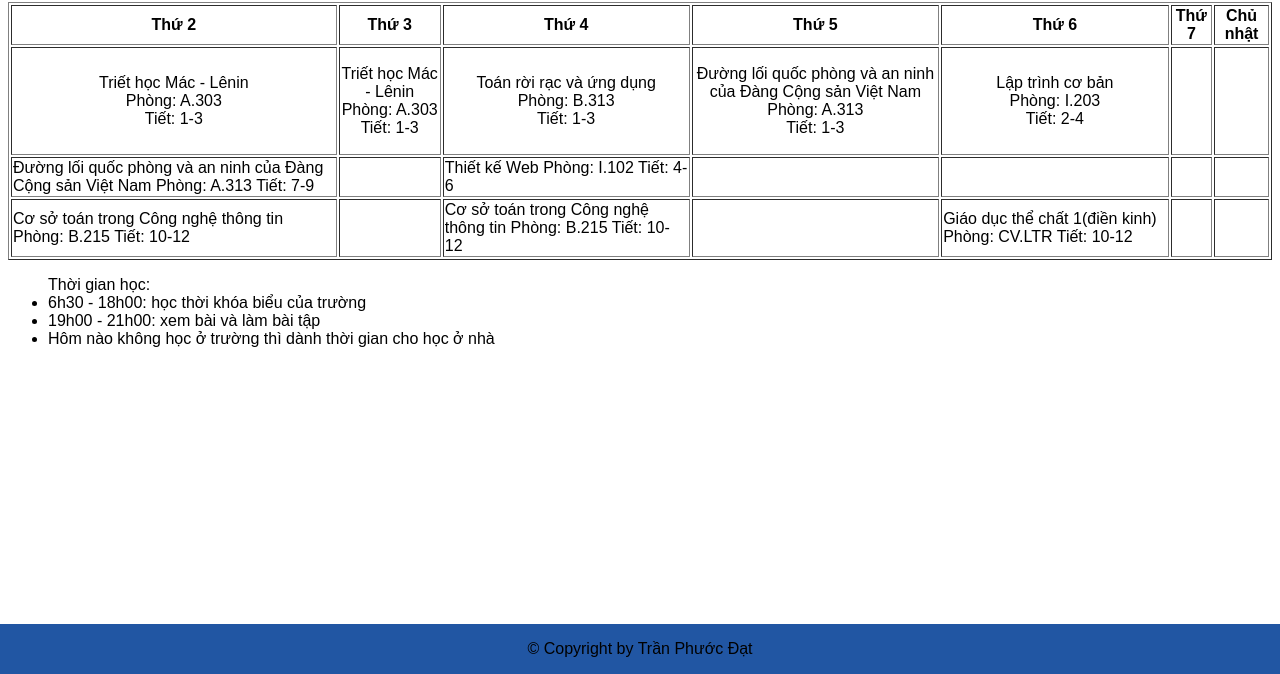
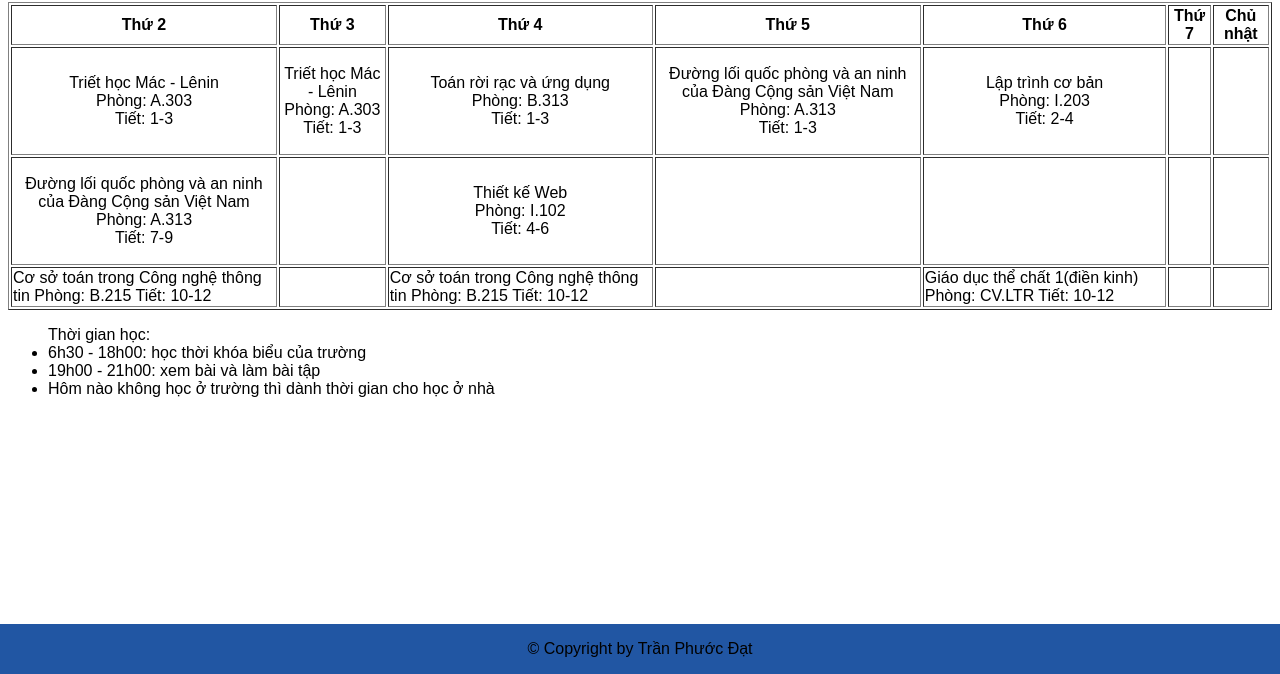
Before and after one commit to tpddl08/BT2_80, a plain HTML site: page KeHoachHocTap.html in a window 1280 px wide. Shown: the part 126-800 px from the top of the page. Drawn offline with Linux system fonts and the light colour scheme.

Commit message:
Update KeHoachHocTap.html

```diff
--- a/KeHoachHocTap.html
+++ b/KeHoachHocTap.html
@@ -63,15 +63,17 @@
                 <td></td>
             </tr>
             <tr>
-                <td>Đường lối quốc phòng và an ninh của Đàng Cộng sản Việt Nam
-                    Phòng: A.313
-                    Tiết: 7-9
-                </td>
+                <td><dl><center>
+                    <dt>Đường lối quốc phòng và an ninh của Đàng Cộng sản Việt Nam</dt>
+                    <dt>Phòng: A.313</dt>
+                    <dt>Tiết: 7-9</dt>
+                </center></dl></td>
                  <td></td>
-                <td>Thiết kế Web
-                    Phòng: I.102
-                    Tiết: 4-6
-                </td>
+                <td><dl><center>
+                    <dt>Thiết kế Web</dt>
+                    <dt>Phòng: I.102</dt>
+                    <dt>Tiết: 4-6</dt>
+                </center></dl></td>
                 <td></td>
                 <td></td>
                 <td></td>
```
